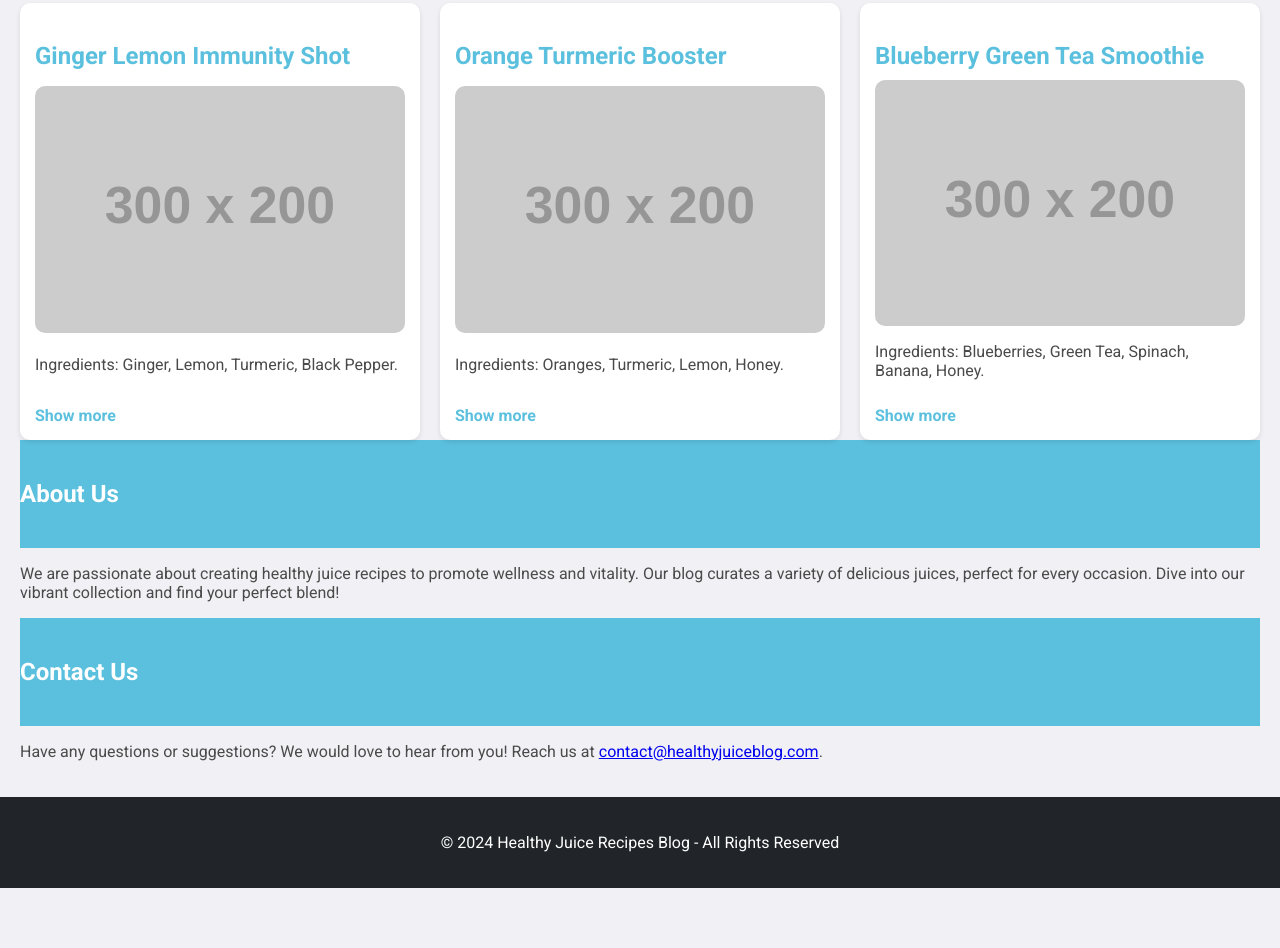
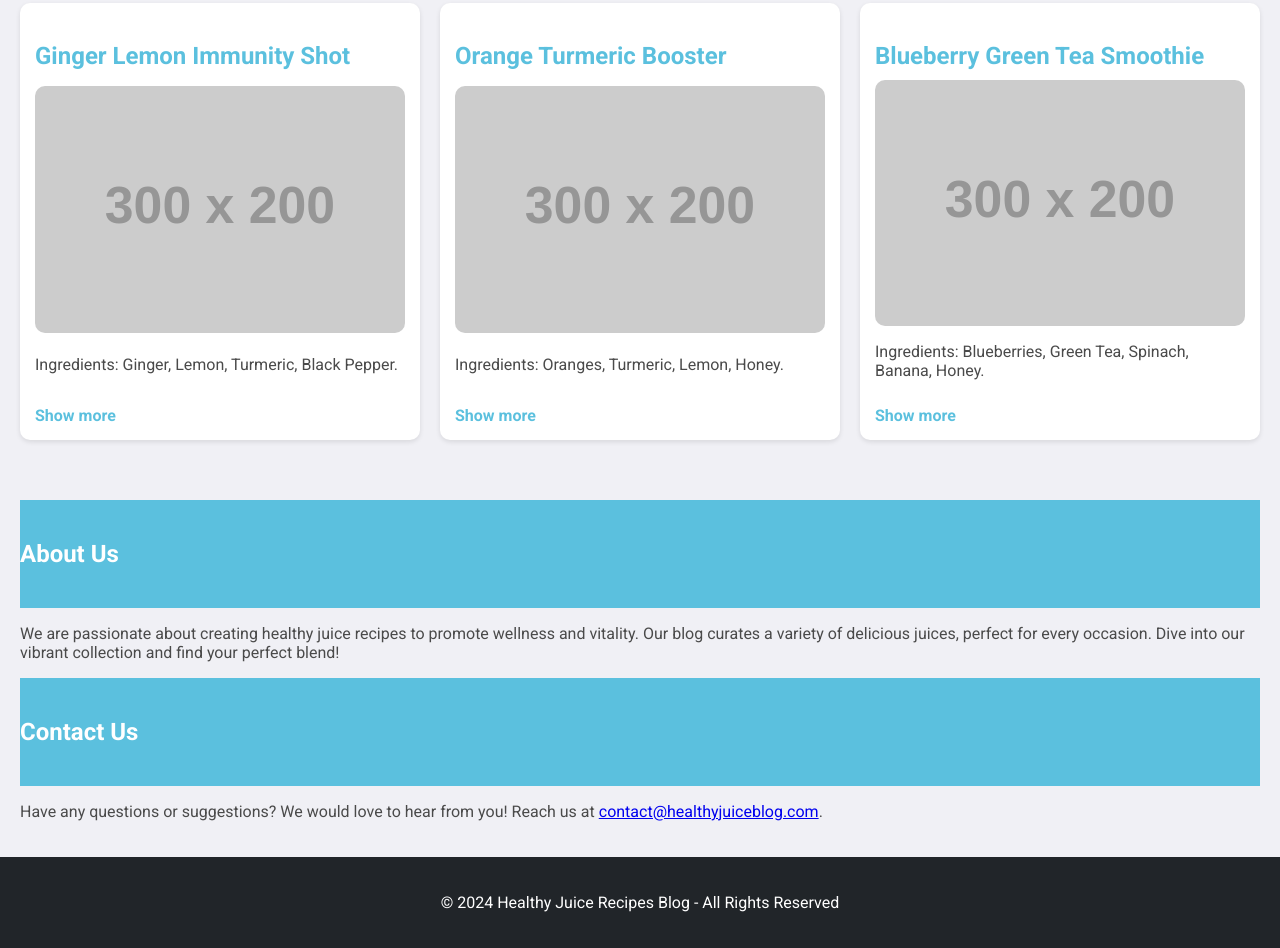
Before and after one commit to assad78612/assad78612.github.io, a plain HTML site: page index.html in a window 1280 px wide. Shown: the part 1662-2610 px from the top of the page. Before the commit the page ends 2550 px from the top, so only its background shows below. Drawn offline with Linux system fonts and the light colour scheme; placeholder pictures from the web are drawn by us.

Commit message:
Size adjustment

```diff
--- a/style.css
+++ b/style.css
@@ -103,6 +103,11 @@ footer {
     text-align: center;
 }
 
+/* Add margin to create gap between Recipes and About Us */
+#about {
+    margin-top: 60px; /* Adjust this value for the gap size you want */
+}
+
 /* Responsive Design */
 @media (max-width: 768px) {
     .recipe-grid {
```
